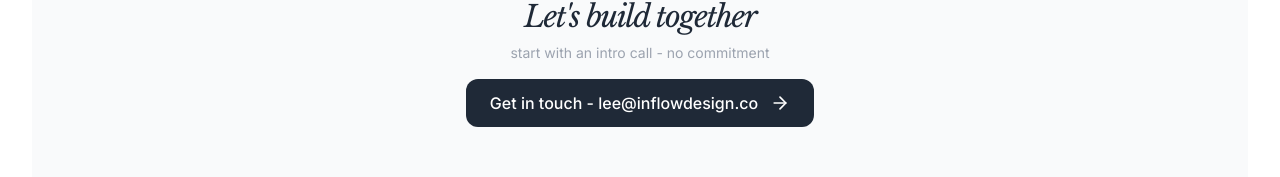
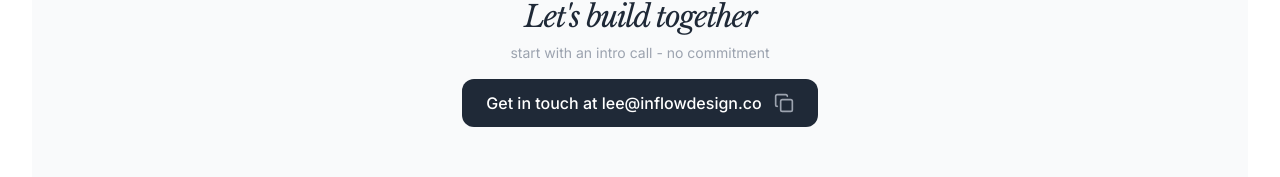
Before and after one commit to tszhoi/inflow-design, a React (Vite) app: page / in a window 1280 px wide. Shown: the part 2681-2858 px from the top of the page. Built offline with nearby package versions, Linux system fonts and the light colour scheme.

Commit message:
add email copy to CTA

```diff
--- a/src/components/CTA.tsx
+++ b/src/components/CTA.tsx
@@ -1,20 +1,42 @@
-import { ArrowRight } from 'lucide-react'
+import { useState } from 'react'
+import { Copy, Check } from 'lucide-react'
 
 export default function CTA() {
+  const [copied, setCopied] = useState(false)
+  const email = 'lee@inflowdesign.co'
+
+  const handleCopyEmail = async () => {
+    try {
+      await navigator.clipboard.writeText(email)
+      setCopied(true)
+      setTimeout(() => setCopied(false), 2000)
+    } catch (err) {
+      console.error('Failed to copy email:', err)
+    }
+  }
+
   return (
     <section className="pb-4" aria-labelledby="cta-title">
       <div>
         <div className="w-full bg-gray-50 rounded-2xl p-8 md:p-16 lg:p-32 text-center">
           <h2 id="cta-title" className="text-xl md:text-2xl lg:text-3xl font-light mb-2 leading-tighter md:leading-tight title-italic text-gray-800 tracking-tighter">Let's build together</h2>
           <p className="text-xs md:text-sm text-gray-400 mb-4">start with an intro call - no commitment</p>
-          <a
-            href="mailto:lee@inflowdesign.co"
-            className="bg-gray-800 text-white px-4 md:px-6 py-2 md:py-3 rounded-xl font-medium hover:bg-gray-700 transition-all duration-300 inline-flex items-center gap-2 md:gap-3 mx-auto text-sm md:text-base"
-            aria-label="Send email to lee@inflowdesign.co"
+          <button
+            onClick={handleCopyEmail}
+            className={`px-4 md:px-6 py-2 md:py-3 rounded-xl font-medium transition-all duration-300 inline-flex items-center gap-2 md:gap-3 mx-auto text-sm md:text-base min-w-[280px] md:min-w-[320px] ${
+              copied
+                ? 'bg-gray-200 text-gray-800 justify-center'
+                : 'bg-gray-800 text-white hover:bg-gray-700'
+            }`}
+            aria-label="Copy email address to clipboard"
           >
-            Get in touch - lee@inflowdesign.co
-            <ArrowRight className="w-4 h-4 md:w-5 md:h-5 group-hover:translate-x-1 transition-transform" aria-hidden="true" />
-          </a>
+            {copied ? 'Copied. Talk soon.' : `Get in touch at ${email}`}
+            {copied ? (
+              <Check className="w-4 h-4 md:w-5 md:h-5 text-gray-400 flex-shrink-0" aria-hidden="true" />
+            ) : (
+              <Copy className="w-4 h-4 md:w-5 md:h-5 text-gray-400 flex-shrink-0" aria-hidden="true" />
+            )}
+          </button>
         </div>
       </div>
     </section>
```
